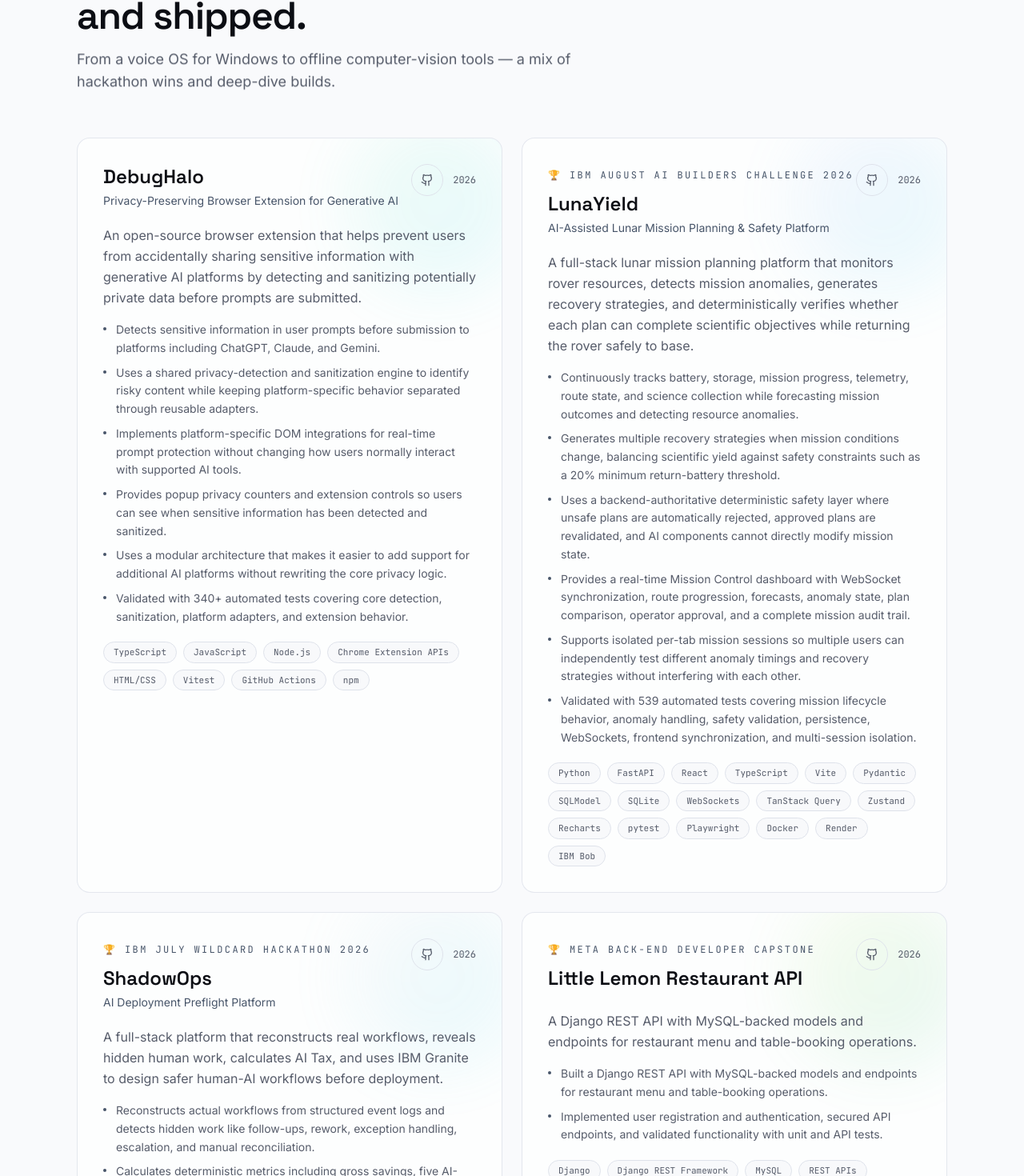
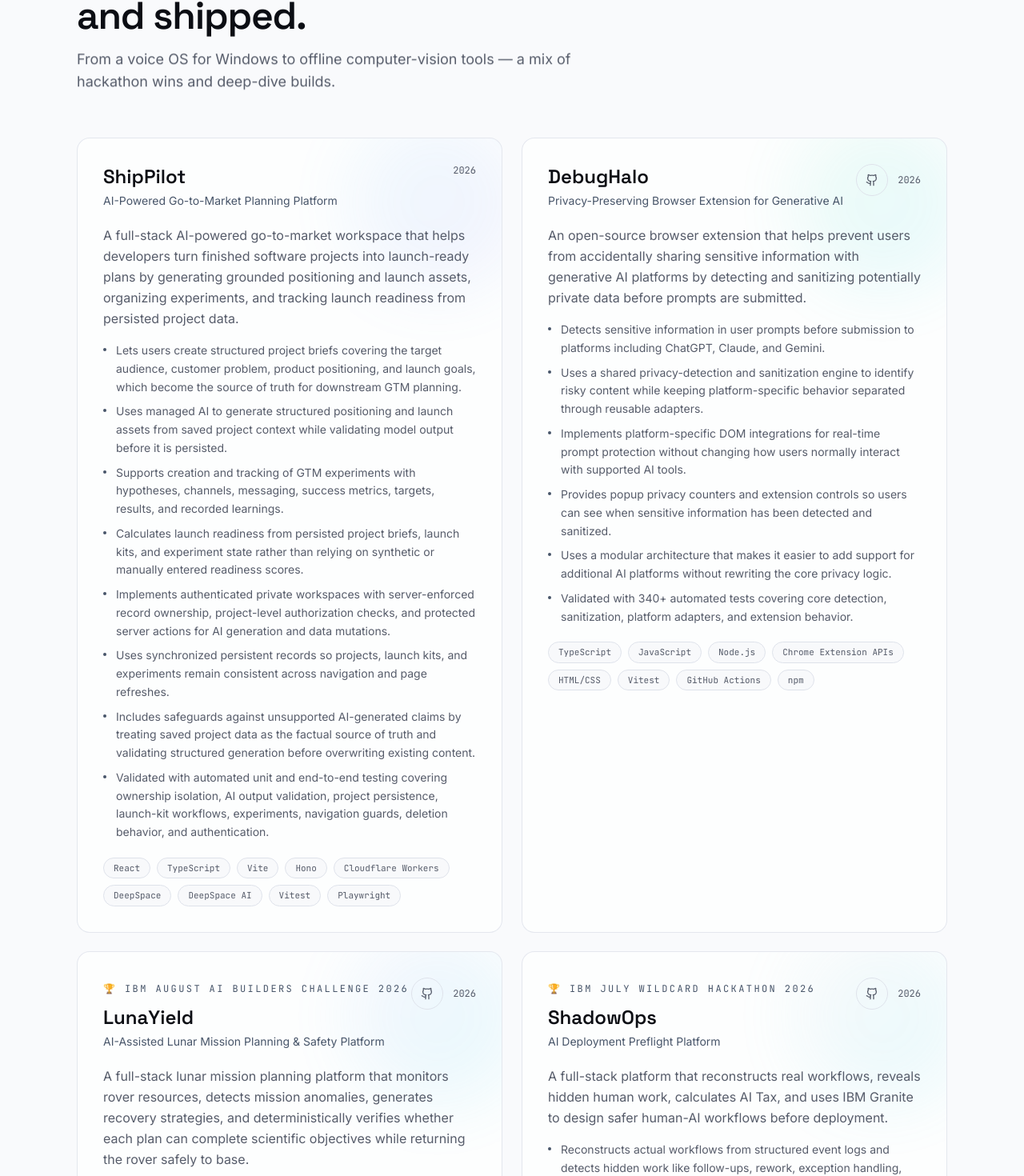
Before and after one commit to unity-darshthakkar/unity-darshthakkar.github.io, a React (Vite) app: page / in a window 1280 px wide. Shown: the part 3265-4735 px from the top of the page at 80% size. Built offline with nearby package versions, Linux system fonts and the light colour scheme.

Commit message:
New Project

```diff
--- a/src/components/sections/Projects.jsx
+++ b/src/components/sections/Projects.jsx
@@ -124,6 +124,7 @@ export default function Projects() {
     .filter((p) => p.featured)
     .sort((a, b) => {
       const priority = {
+        ShipPilot: -2,
         DebugHalo: -1,
         LunaYield: 0,
         ShadowOps: 1,
--- a/src/data/content.js
+++ b/src/data/content.js
@@ -78,6 +78,37 @@ export const experience = [
 ]
 
 export const projects = [
+  {
+    name: 'ShipPilot',
+    subtitle: 'AI-Powered Go-to-Market Planning Platform',
+    year: '2026',
+    blurb:
+      'A full-stack AI-powered go-to-market workspace that helps developers turn finished software projects into launch-ready plans by generating grounded positioning and launch assets, organizing experiments, and tracking launch readiness from persisted project data.',
+    points: [
+      'Lets users create structured project briefs covering the target audience, customer problem, product positioning, and launch goals, which become the source of truth for downstream GTM planning.',
+      'Uses managed AI to generate structured positioning and launch assets from saved project context while validating model output before it is persisted.',
+      'Supports creation and tracking of GTM experiments with hypotheses, channels, messaging, success metrics, targets, results, and recorded learnings.',
+      'Calculates launch readiness from persisted project briefs, launch kits, and experiment state rather than relying on synthetic or manually entered readiness scores.',
+      'Implements authenticated private workspaces with server-enforced record ownership, project-level authorization checks, and protected server actions for AI generation and data mutations.',
+      'Uses synchronized persistent records so projects, launch kits, and experiments remain consistent across navigation and page refreshes.',
+      'Includes safeguards against unsupported AI-generated claims by treating saved project data as the factual source of truth and validating structured generation before overwriting existing content.',
+      'Validated with automated unit and end-to-end testing covering ownership isolation, AI output validation, project persistence, launch-kit workflows, experiments, navigation guards, deletion behavior, and authentication.',
+    ],
+    tags: [
+      'React',
+      'TypeScript',
+      'Vite',
+      'Hono',
+      'Cloudflare Workers',
+      'DeepSpace',
+      'DeepSpace AI',
+      'Vitest',
+      'Playwright',
+    ],
+    accent: 'from-sky-300 to-indigo-400',
+    featured: true,
+    github: null,
+  },
   {
     name: 'DebugHalo',
     subtitle: 'Privacy-Preserving Browser Extension for Generative AI',
```
